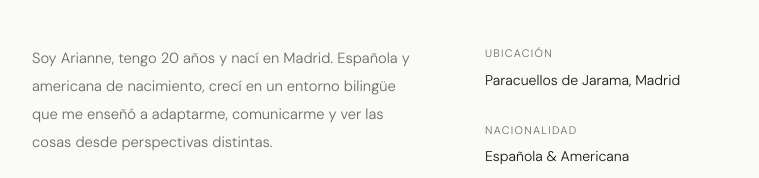
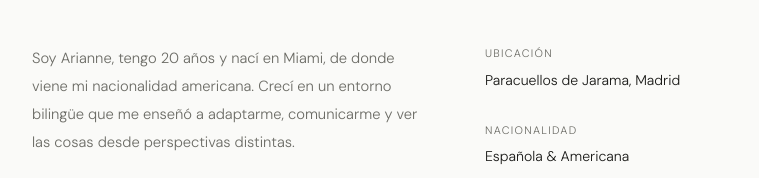
Before and after one commit to ariannerb/ariannerb.github.io, a plain HTML site: page index.html in a window 1280 px wide. Shown: the part 618-796 px from the top of the page, without its empty margins (260-1019 px from the left). Drawn offline with nearby package versions, Linux system fonts and the light colour scheme.

Commit message:
Add files via upload

```diff
--- a/index.html
+++ b/index.html
@@ -168,7 +168,7 @@
     </div>
     <div class="about-body">
       <div class="about-text">
-        <p>Soy Arianne, tengo 20 años y nací en Madrid. Española y americana de nacimiento, crecí en un entorno bilingüe que me enseñó a adaptarme, comunicarme y ver las cosas desde perspectivas distintas.</p>
+        <p>Soy Arianne, tengo 20 años y nací en Miami, de donde viene mi nacionalidad americana. Crecí en un entorno bilingüe que me enseñó a adaptarme, comunicarme y ver las cosas desde perspectivas distintas.</p>
         <p>Soy una persona ambiciosa, directa y con mucha energía. Me tomo en serio todo lo que hago, ya sea estudiar ingeniería, atender a un cliente o jugar un partido de baloncesto. Aprendo rápido y no me asustan los entornos exigentes — al contrario, me motivan.</p>
         <p>Fuera de los estudios toco el piano, juego al ajedrez y sigo el fútbol con pasión. El deporte y la música me han enseñado disciplina, trabajo en equipo y constancia — valores que aplico en todo lo que hago.</p>
         <p>Busco incorporarme a un equipo donde pueda crecer, aportar desde el primer día y seguir aprendiendo.</p>
```
